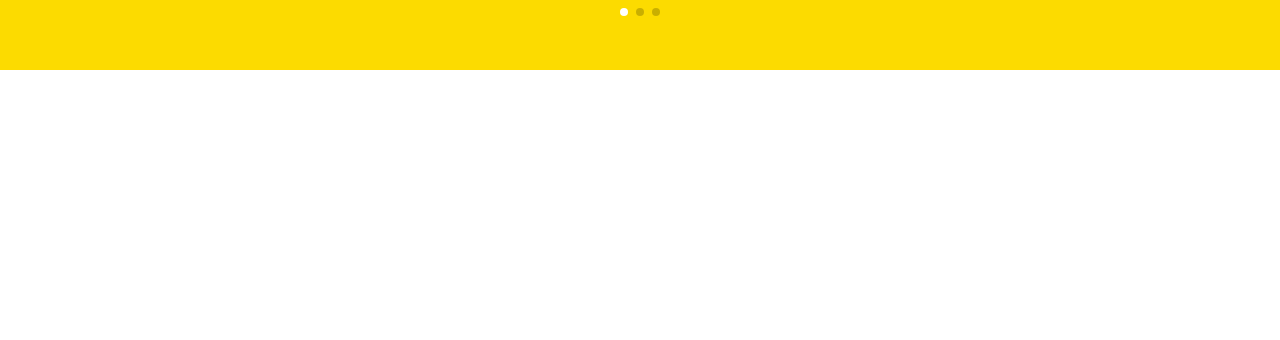
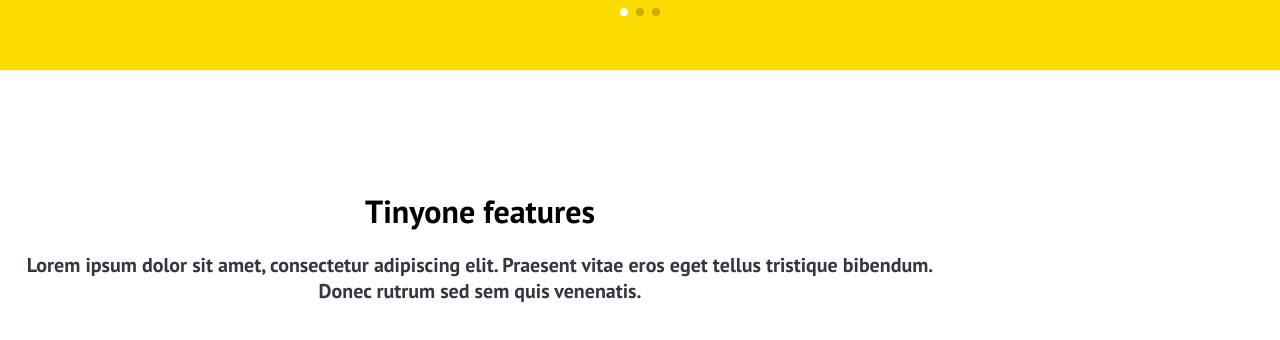
Before and after one commit to liubich/test-job, a Vue app: page / in a window 1280 px wide. Shown: the part 670-1010 px from the top of the page. Before the commit the page ends 800 px from the top, so only its background shows below. Built offline with nearby package versions, Linux system fonts and the light colour scheme.

Commit message:
Add headers with styles

```diff
--- a/src/components/FeaturesPage.vue
+++ b/src/components/FeaturesPage.vue
@@ -1,6 +1,9 @@
 <template>
-  <main>
-
+  <main class="features-page">
+    <div class="features-page__container">
+      <h1 class="features-page__main-header">{{pageTexts.mainHeader}}</h1>
+      <h2 class="features-page__second-header">{{pageTexts.secondHeader}}</h2>
+    </div>
   </main>
 </template>
 
@@ -17,4 +20,25 @@ export default {
 <!-- Add "scoped" attribute to limit CSS to this component only -->
 <style scoped>
 
+.features-page__container {
+  width: 100%;
+  max-width: 960px;
+  padding: 100px 0;
+}
+
+.features-page__main-header {
+  padding: 20px 0;
+  font-size: 32px;
+  font-family: "PT Sans", sans-serif;
+  font-weight: bold;
+  text-align: center;
+}
+
+.features-page__second-header {
+  font-size: 20px;
+  font-family: "PT Sans", sans-serif;
+  color: rgb(49, 56, 65);
+  text-align: center;
+}
+
 </style>
```
